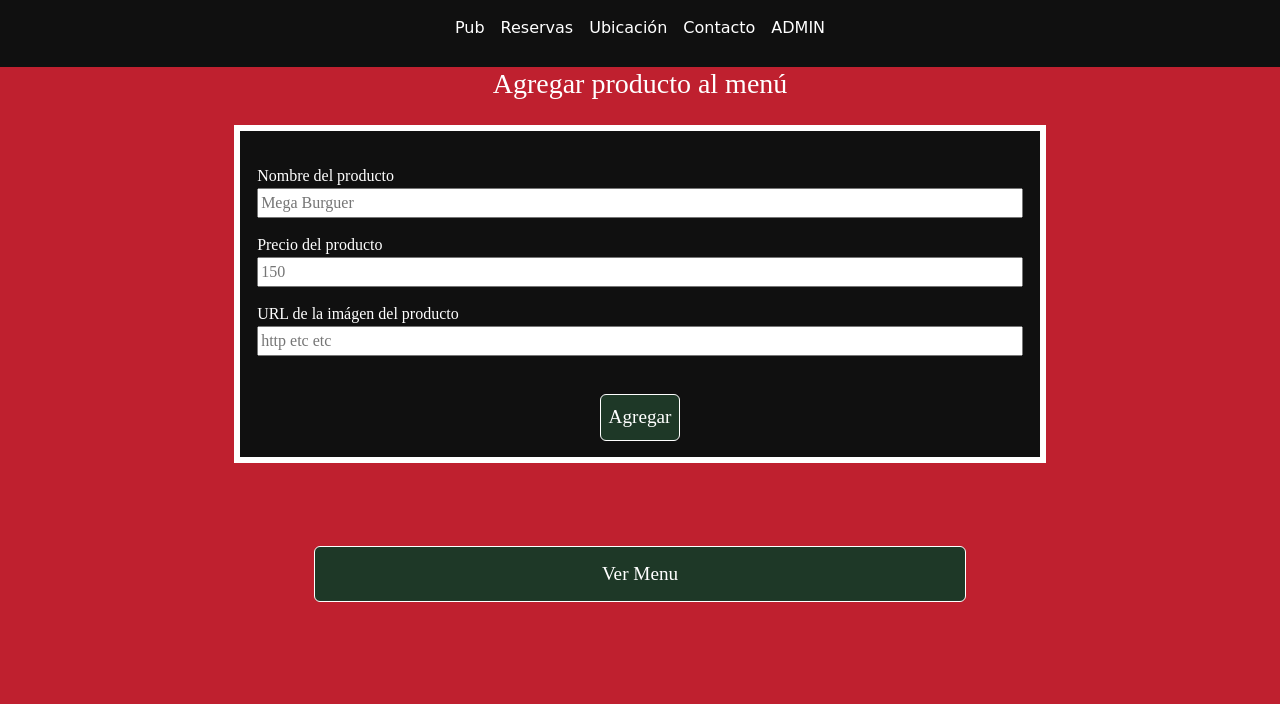
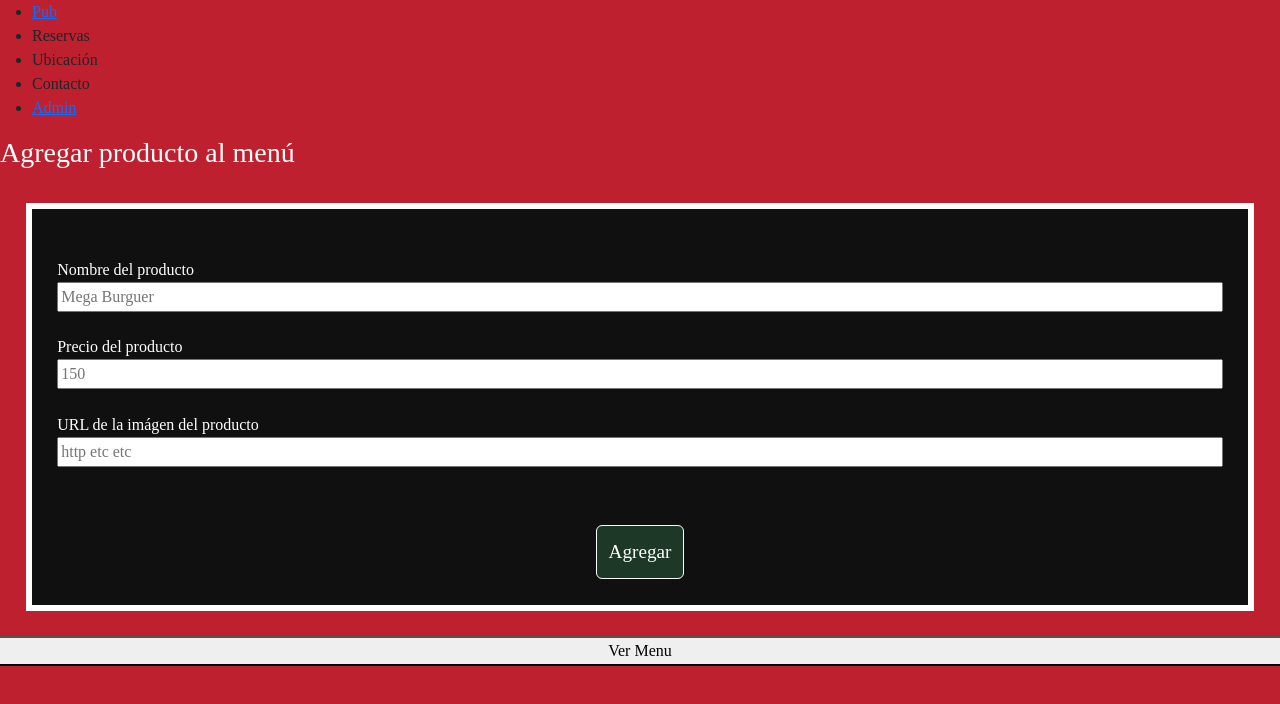
Before and after one commit to Gonzalosdesign/KhaoSanPub, a plain HTML site: page admin.html in a window 1280 px wide. Drawn offline with nearby package versions, Linux system fonts and the light colour scheme; a web font is replaced by a local one.

Commit message:
boostrap fully removed

```diff
--- a/admin.html
+++ b/admin.html
@@ -19,33 +19,17 @@
 <body>
     <!-- MENU -->
     <div class="row">
-        <nav class="navbar navbar-expand-sm justify-content-center">
-            <ul class="navbar-nav">
-                <li class="nav-item">
-                    <a class="nav-link" href="index.html">Pub</a>
-                </li>
-                <li class="nav-item">
-                    <a class="nav-link" href="">Reservas</a>
-                </li>
-                <li class="nav-item">
-                    <a class="nav-link" href="">Ubicación</a>
-                </li>
-                <li class="nav-item">
-                    <a class="nav-link" href="">Contacto</a>
-                </li>
-                <li class="nav-item">
-                    <a class="nav-link" href="./admin.html">ADMIN</a>
-                </li>
+        <nav>
+            <ul>
+                <li><a href="./index.html">Pub</a></li>
+                <li>Reservas</li>
+                <li>Ubicación</li>
+                <li>Contacto</li>
+                <li><a href="./admin.html">Admin</a></li>
             </ul>
         </nav>
-        <h3 class="text-center title">Agregar producto al menú</h3>
-        <!--
-            ./img/menu/panang salmon.png
-            ./img/menu/banhmi.png
-        -->
-        <div class="col-xs-12 col-sm-1 col-md-2">
-        </div>
-        <div class="col-xs-12 col-sm-10 col-md-8">
+        <h3 class="title">Agregar producto al menú</h3>
+        <div>
             <form id="formAgregarMenu" class="form">
                 <label>Nombre del producto</label>
                 <input type="text" placeholder="Mega Burguer">
@@ -56,15 +40,13 @@
                 <button type="submit" class="btn">Agregar</button>
             </form>
         </div>
-        <div class="col-xs-12 col-sm-1 col-md-2">
+        <div>
         </div>
-        <button id="imprimir" class="col-6 btn">Ver Menu</button>
+        <button id="imprimir">Ver Menu</button>
     </div>
 <!-- IMPRESION MENU -->
-    <div class="row areaImpresion" id="areaImpresion">
+    <div class="areaImpresion" id="areaImpresion">
     </div>
-
-
 <!-- CUSTOM SCRIPTS -->
     <script src="./js/classProductos.js"></script>
     <script src="./js/main.js"></script>
```
Also changed, not shown: index.html (+11 -84 lines).
